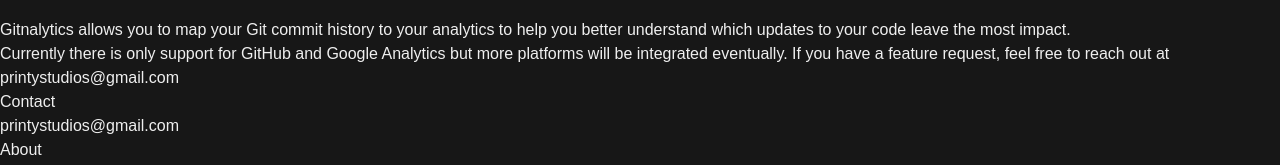
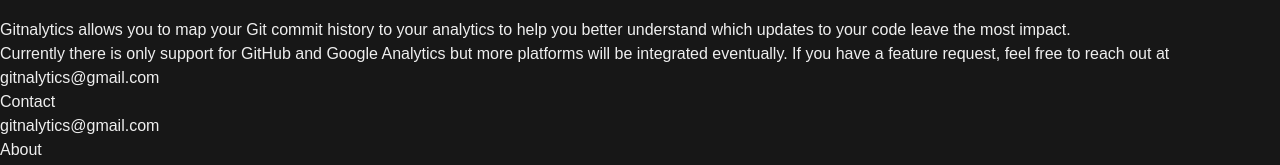
Before and after one commit to JorensM/gitnalytics, a Next.js app: page / in a window 1280 px wide. Shown: the part 699-864 px from the top of the page. Built offline with nearby package versions, Linux system fonts and the light colour scheme; no server answers.

Commit message:
fix: update email link

```diff
--- a/src/components/buttons/MailLink.tsx
+++ b/src/components/buttons/MailLink.tsx
@@ -7,8 +7,8 @@ type MailLinkProps = {
 
 export default function MailLink( props: MailLinkProps ) {
     return (
-        <a className={clsx(props.className, 'text-blue-400')} href='mailto:printystudios@gmail.com'>
-            {props.text || "printystudios@gmail.com"}
+        <a className={clsx(props.className, 'text-blue-400')} href='mailto:gitnalytics@gmail.com'>
+            {props.text || "gitnalytics@gmail.com"}
         </a>
     )
 }
```
Also changed, not shown: src/components/buttons/SearchParamButton.tsx (added, +16 -0 lines).
